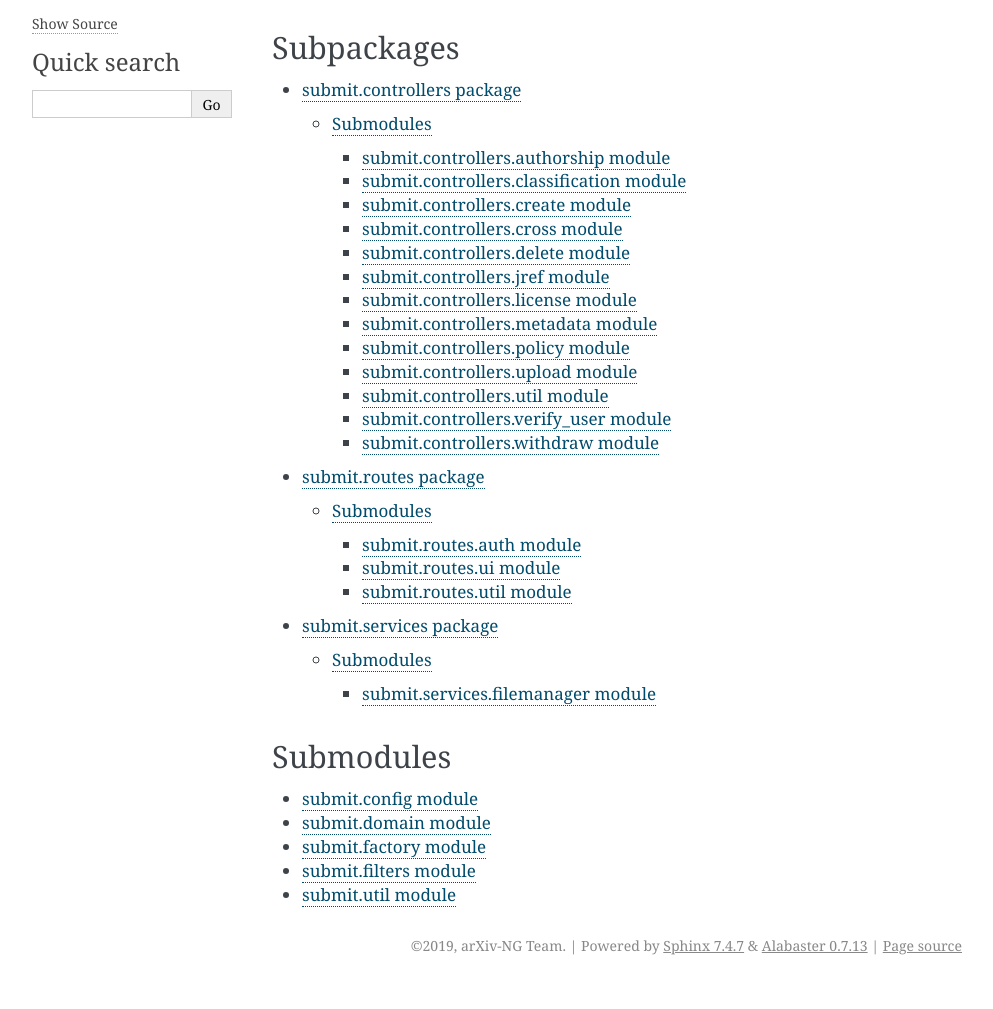
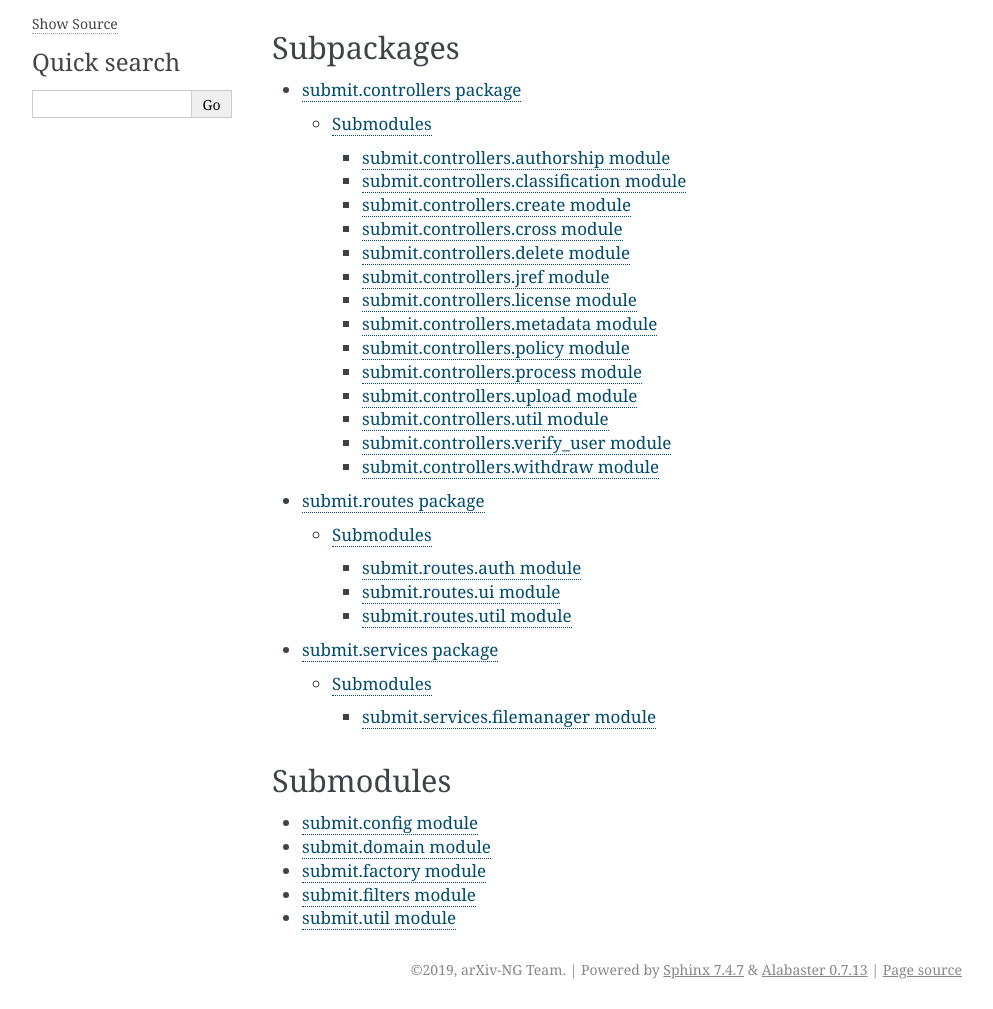
Before and after one commit to arXiv/arxiv-submission-ui, a Sphinx documentation site: the page built from docs/api/submit.rst, in a window 1280 px wide, cut to the strip 200-1209 px from the top of the page. Shown: the whole strip, without its empty margins (148-1141 px from the left). Built offline with Sphinx 7.4.7, drawn with Linux system fonts in a browser that asks for light colours; pages that are not in the unit, such as notebooks, are missing from menus; before the commit the page ends 1185 px from its top, so only the background shows below that.

Commit message:
minor fixes

```diff
--- /dev/null
+++ b/docs/api/submit.controllers.process.rst
@@ -0,0 +1,7 @@
+submit.controllers.process module
+=================================
+
+.. automodule:: submit.controllers.process
+    :members:
+    :undoc-members:
+    :show-inheritance:
--- a/docs/api/submit.controllers.verify_user.rst
+++ b/docs/api/submit.controllers.verify_user.rst
@@ -2,6 +2,6 @@ submit.controllers.verify_user module
 =====================================
 
 .. automodule:: submit.controllers.verify_user
-    :members:====
+    :members:
     :undoc-members:
     :show-inheritance:
```
